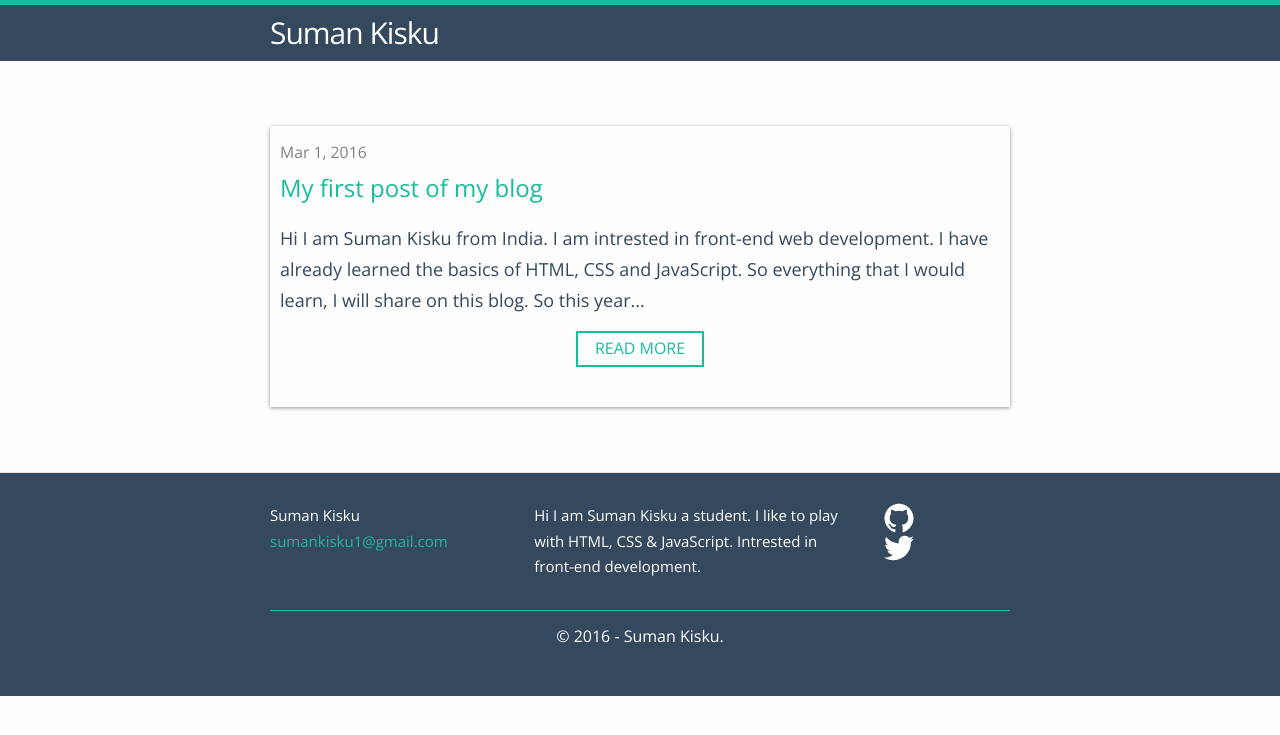
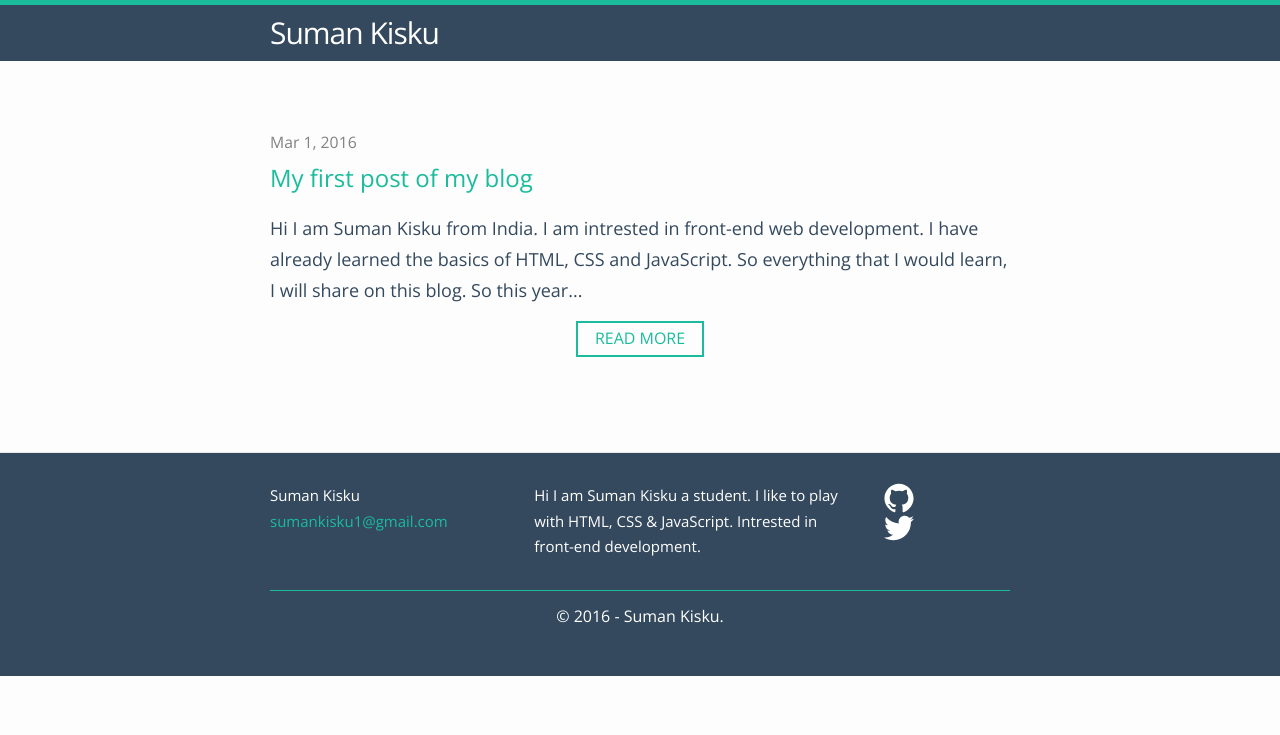
Before and after one commit to SumanKisku/sumankisku.github.io, a Jekyll site: the page built from index.html, in a window 1280 px wide. Shown: the top 735 px of the page. Built offline with Jekyll 4.4.1, drawn with Linux system fonts in a browser that asks for light colours.

Commit message:
Remove css

```diff
--- a/_sass/_layout.scss
+++ b/_sass/_layout.scss
@@ -142,8 +142,6 @@
 .post-list {
     margin-left: 0;
     list-style: none;
-    padding: 10px;
-    box-shadow: 0px 1px 4px #999;
 
     > .post {
         margin-bottom: $spacing-unit;
```
